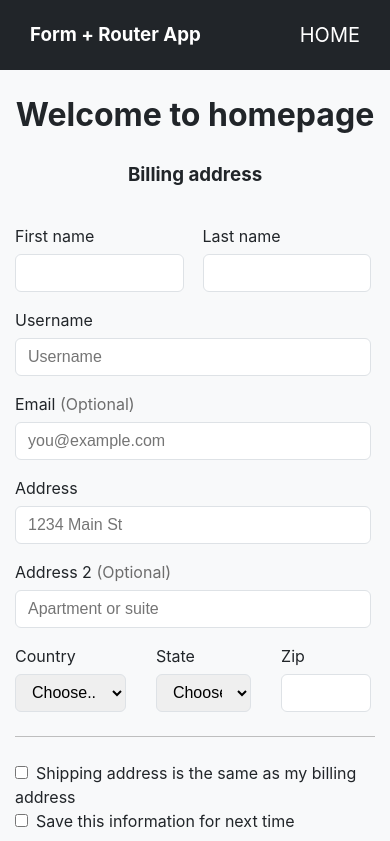
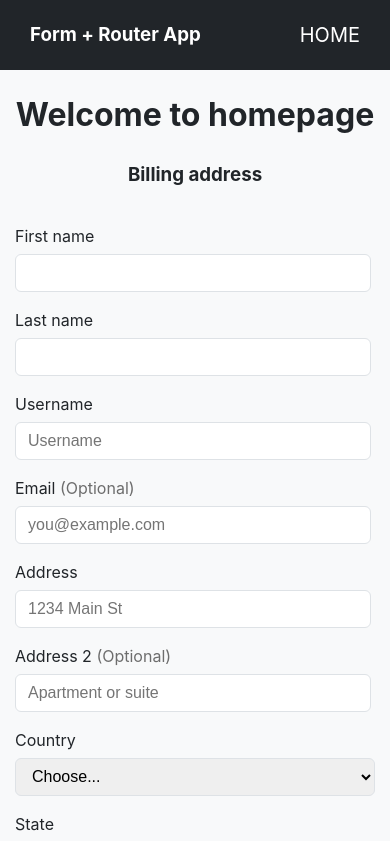
Before and after one commit to tepavcevic/interactive-app, a React (Vite) app: page / in a window 390 px wide. Shown: the top 841 px of the page. Built offline with nearby package versions, Linux system fonts and the light colour scheme.

Commit message:
Form tweaks added a media query to make it responsive

```diff
--- a/src/components/form/styles.css
+++ b/src/components/form/styles.css
@@ -86,3 +86,21 @@ form {
   margin: 0 0 24px 0;
   border-bottom: thin solid #bebebe;
 }
+
+@media (max-width: 576px) {
+  .name,
+  .select-group {
+    display: block;
+  }
+
+  .select-country,
+  .select-state,
+  .input-zip {
+    width: 100%;
+    margin: 0 0 16px 0;
+  }
+
+  .select {
+    width: 100%;
+  }
+}
```
